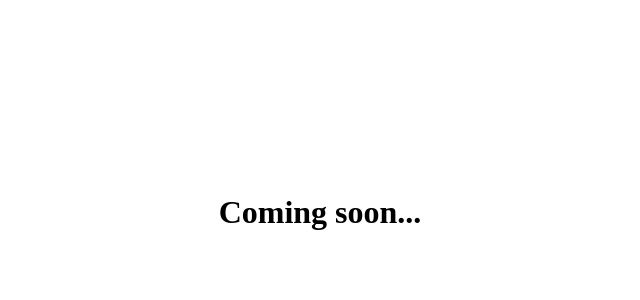
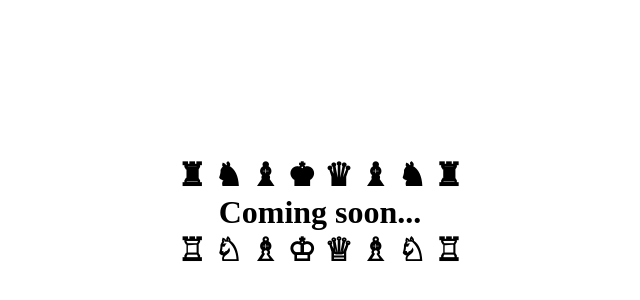
Before and after one commit to ThePyroTF2/devinchess, a SvelteKit app: page / in a window 1280 px wide. Shown: the part 188-488 px from the top of the page, without its empty margins (320-960 px from the left). Built offline with nearby package versions, Linux system fonts and the light colour scheme; a web font is replaced by a local one.

Commit message:
some more stylishness

```diff
--- a/src/routes/+page.svelte
+++ b/src/routes/+page.svelte
@@ -1,5 +1,7 @@
 <div class="container">
+	<h1>♜ ♞ ♝ ♚ ♛ ♝ ♞ ♜</h1>
 	<h1>Coming soon...</h1>
+	<h1>♖ ♘ ♗ ♔ ♕ ♗ ♘ ♖</h1>
 </div>
 
 <style>
@@ -12,6 +14,10 @@
 		font-family: 'GNU Unifont';
 	}
 
+	h1 {
+		margin: 0;
+	}
+
 	@font-face {
 		font-family: 'GNU Unifont';
 		src: url('$lib/unifont-15.0.01.otf') format('OpenType');
```
